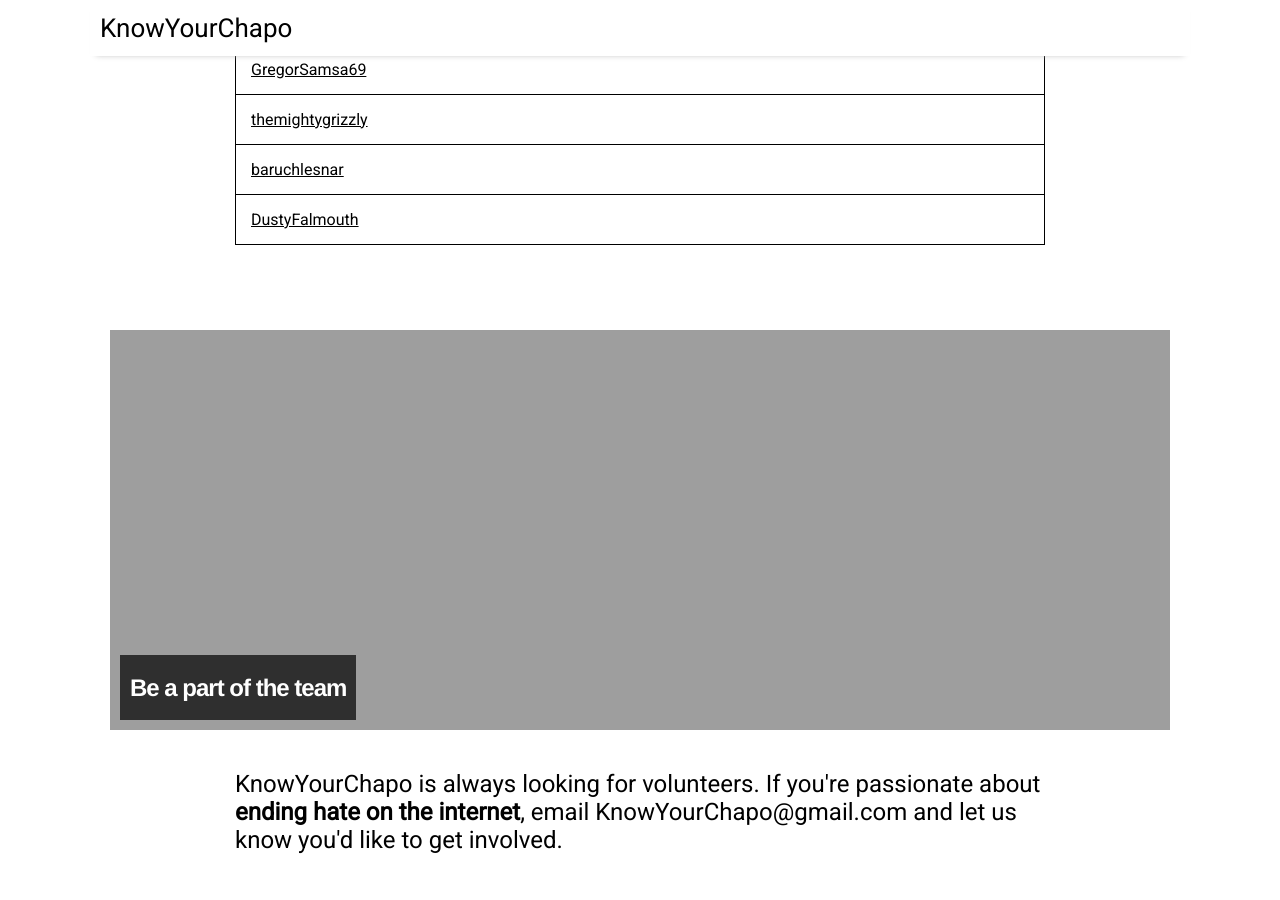
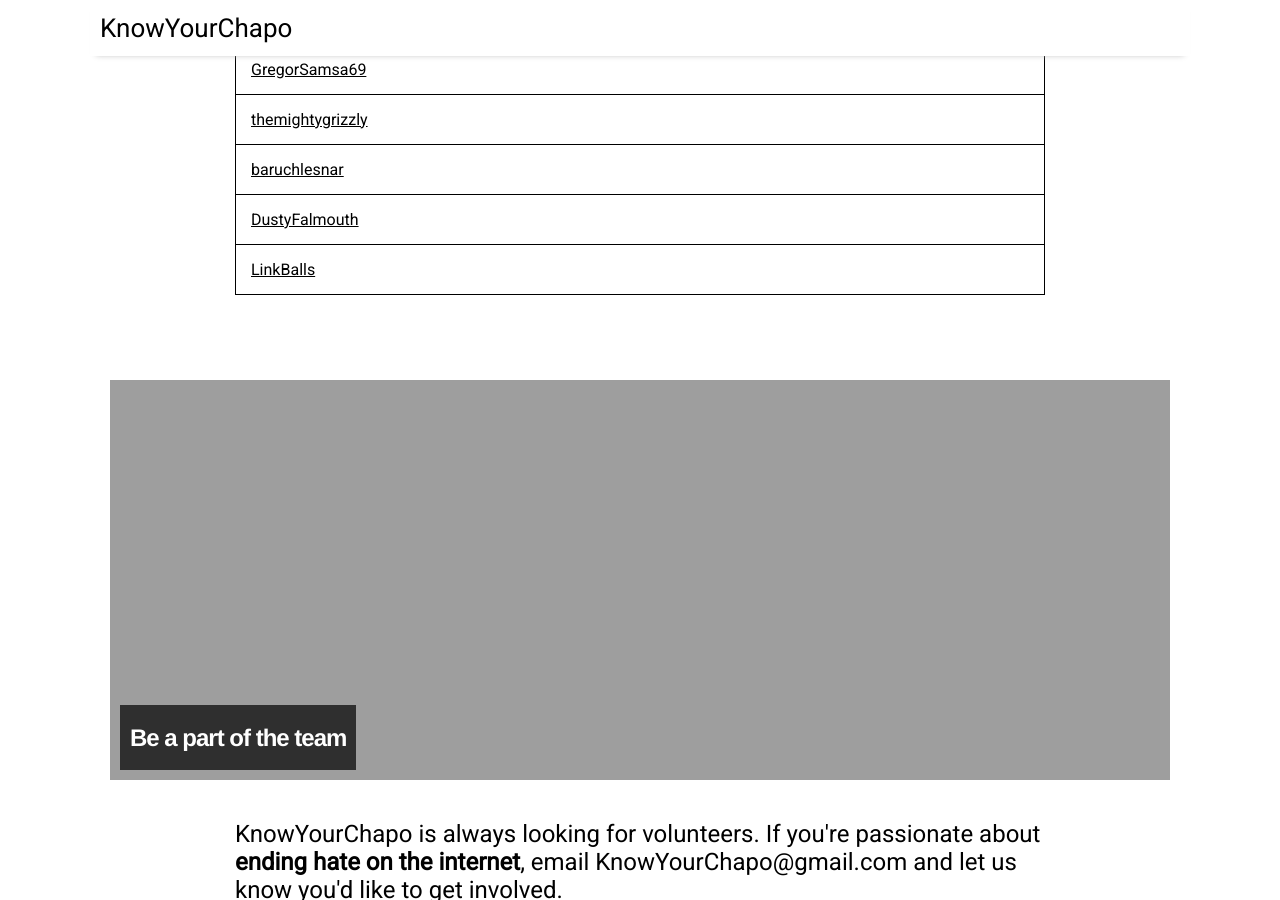
Before and after one commit to KnowYourChapo/KnowYourChapo.github.io, a Jekyll site: the page built from index.md, in a window 1280 px wide and 900 px high, scrolled down 2453 px. Built offline with Jekyll 4.4.1, drawn with Linux system fonts in a browser that asks for light colours; nearby versions of some CDN libraries; the list of posts is cut into pages by our own code.

Commit message:
new posters

```diff
--- a/_data/chapolist.json
+++ b/_data/chapolist.json
@@ -119,6 +119,10 @@
         {
             "name": "DustyFalmouth",
             "notes": ""
+        },
+        {
+            "name": "LinkBalls",
+            "notes": ""
         }
     ]
 }
```
